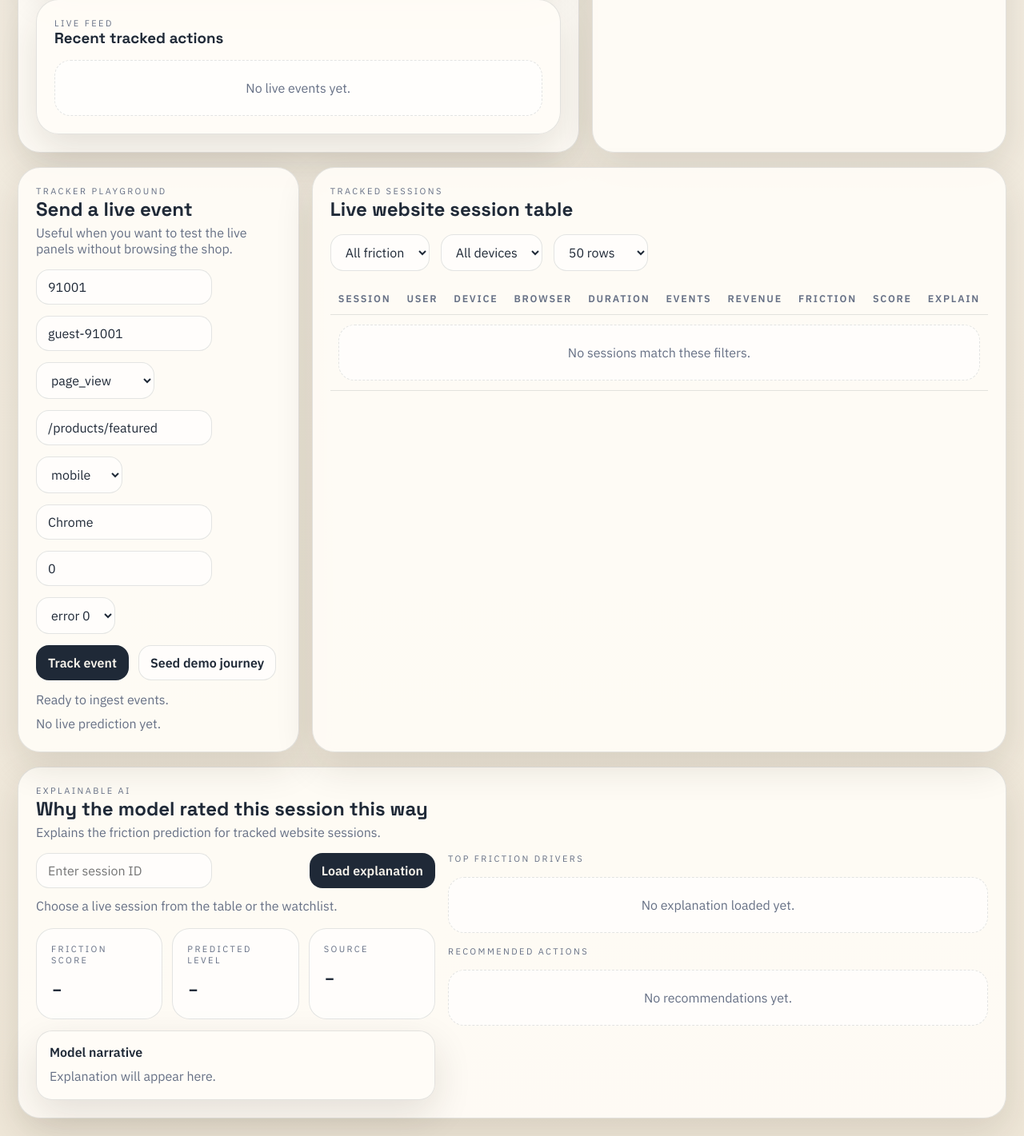
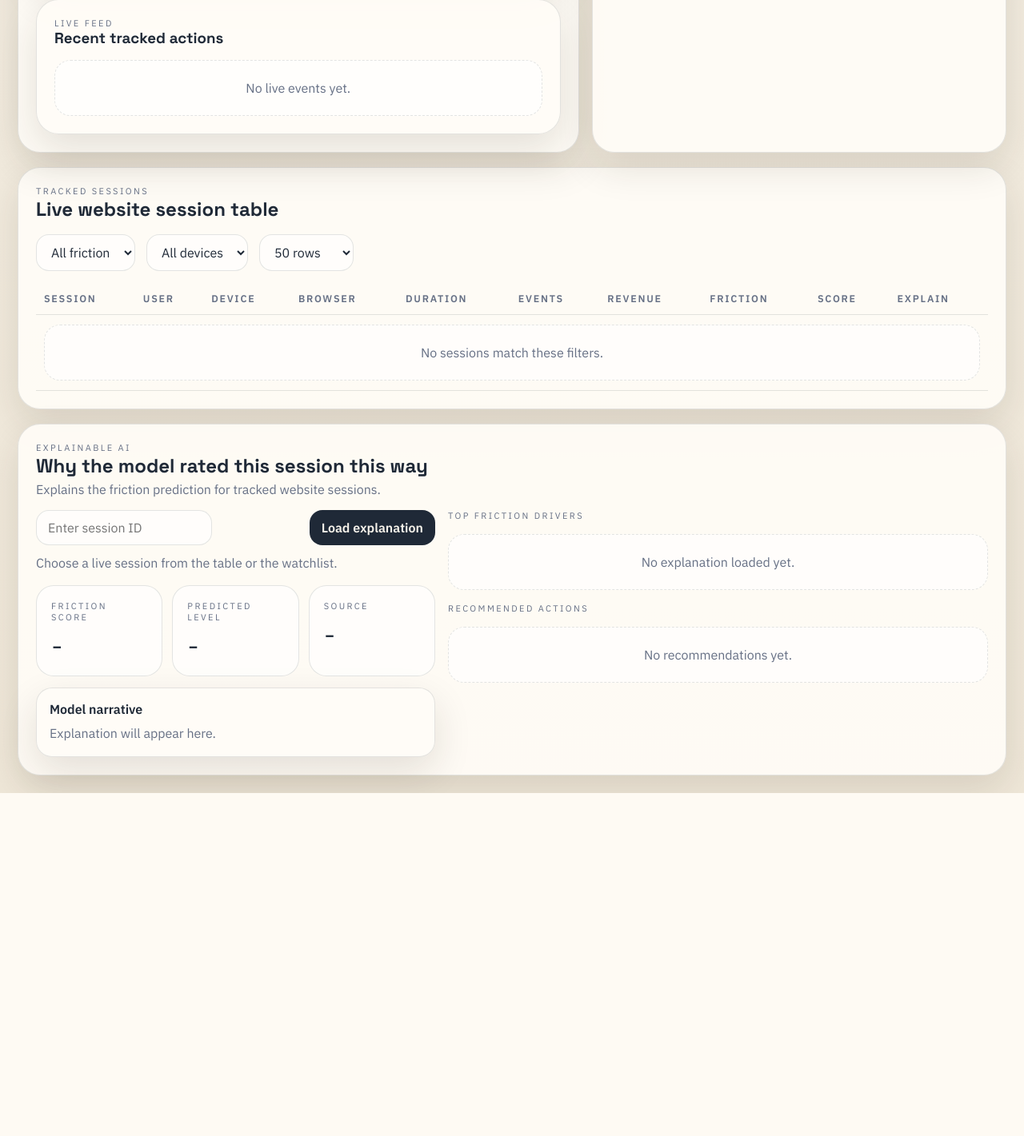
Before and after one commit to Hustlebot-kaushik/PBL1-Final, a Flask app: page / in a window 1280 px wide. Shown: the part 1858-3279 px from the top of the page at 80% size. After the commit the page ends 2850 px from the top, so only its background shows below. Run offline with Flask 3, Linux system fonts and the light colour scheme; data that the repository does not hold is empty; parts of the project's set-up code (start-up, migrations or seed data) failed here and were passed over.

Commit message:
fix(dashboard): remove obsolete Tracker Playground and fix friction score math

```diff
--- a/app.py
+++ b/app.py
@@ -255,10 +255,15 @@ def score_frame(frame):
     probabilities = model.predict_proba(engineered[FEATURES])
     encoded_predictions = np.argmax(probabilities, axis=1)
     engineered["friction_level"] = le.inverse_transform(encoded_predictions)
-    engineered["friction_score"] = (1 - probabilities.max(axis=1)).round(4)
 
     for index, label in enumerate(le.classes_):
         engineered[f"{label.lower()}_probability"] = probabilities[:, index].round(4)
+
+    # Calculate a continuous friction score (0 to 1) based on weighted probabilities
+    engineered["friction_score"] = (
+        engineered.get("high_probability", 0) * 1.0 +
+        engineered.get("medium_probability", 0) * 0.5
+    ).round(4)
 
     return engineered
 
--- a/templates/dashboard.html
+++ b/templates/dashboard.html
@@ -261,40 +261,7 @@
     </div>
   </section>
 
-  <section class="dual-grid">
-    <div class="card">
-      <div class="section-head"><div><div class="eyebrow">Tracker playground</div><h2>Send a live event</h2><p>Useful when you want to test the live panels without browsing the shop.</p></div></div>
-      <div class="table-filters">
-        <input id="trackSessionId" type="number" value="91001" placeholder="Session ID">
-        <input id="trackUserId" type="text" value="guest-91001" placeholder="User ID">
-        <select id="trackEventType">
-          <option value="page_view">page_view</option>
-          <option value="product_view">product_view</option>
-          <option value="search">search</option>
-          <option value="checkout">checkout</option>
-          <option value="purchase">purchase</option>
-          <option value="retry">retry</option>
-          <option value="backtrack">backtrack</option>
-        </select>
-        <input id="trackPageName" type="text" value="/products/featured" placeholder="Page name">
-        <select id="trackDeviceType">
-          <option value="mobile">mobile</option>
-          <option value="desktop">desktop</option>
-          <option value="tablet">tablet</option>
-          <option value="web">web</option>
-        </select>
-        <input id="trackBrowser" type="text" value="Chrome" placeholder="Browser">
-        <input id="trackAmount" type="number" step="0.01" value="0" placeholder="Amount">
-        <select id="trackErrorFlag"><option value="0">error 0</option><option value="1">error 1</option></select>
-      </div>
-      <div class="hero-actions">
-        <button class="btn-primary" onclick="sendTrackedEvent()">Track event</button>
-        <button class="btn-secondary" onclick="seedDemoJourney()">Seed demo journey</button>
-      </div>
-      <div class="helper" id="trackStatus" style="margin-top:12px;">Ready to ingest events.</div>
-      <div class="helper" id="trackPredictionLevel" style="margin-top:4px;">No live prediction yet.</div>
-    </div>
-
+  <section>
     <div class="card">
       <div class="section-head"><div><div class="eyebrow">Tracked sessions</div><h2>Live website session table</h2></div></div>
       <div class="table-filters">
```
